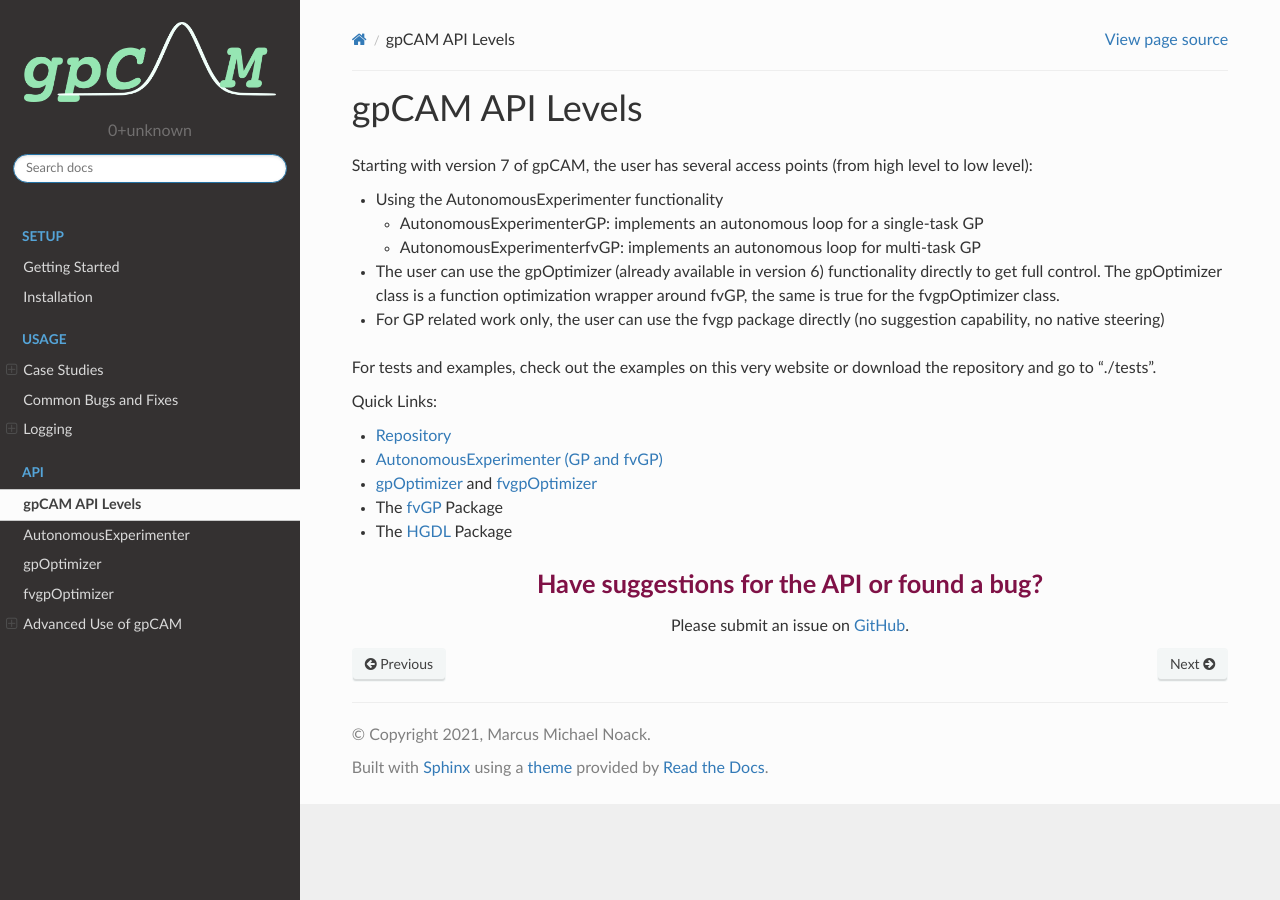
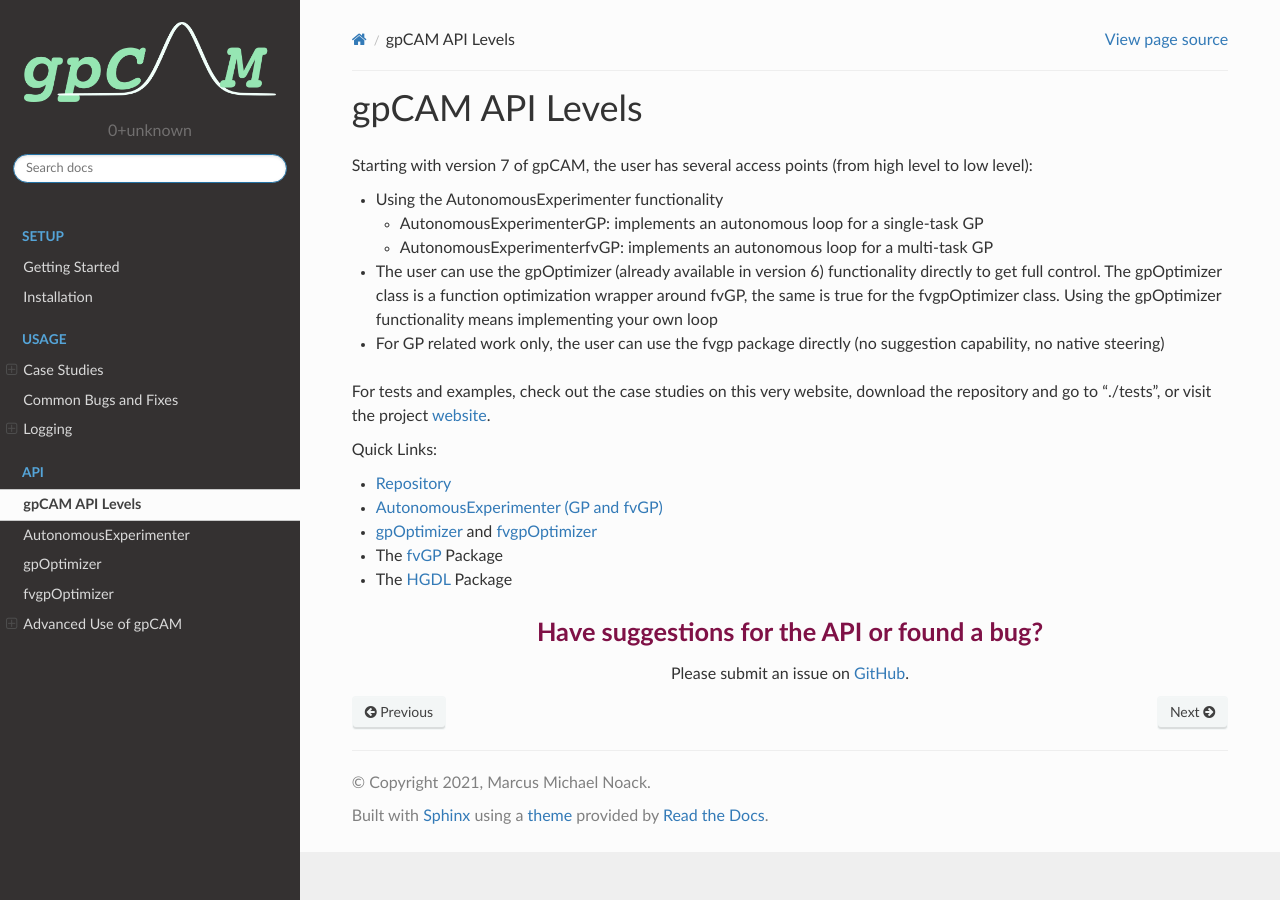
Before and after one commit to lbl-camera/gpCAM, a Sphinx documentation site: the page built from docs/source/api/index.md, in a window 1280 px wide. Built offline with Sphinx 7.4.7 and the Read the Docs theme 2.0.0, drawn with Linux system fonts in a browser that asks for light colours.

Commit message:
small changed to docs index

```diff
--- a/docs/source/api/index.md
+++ b/docs/source/api/index.md
@@ -4,12 +4,12 @@ Starting with version 7 of gpCAM, the user has several access points (from high
 
 - Using the AutonomousExperimenter functionality
   - AutonomousExperimenterGP: implements an autonomous loop for a single-task GP
-  - AutonomousExperimenterfvGP: implements an autonomous loop for multi-task GP
+  - AutonomousExperimenterfvGP: implements an autonomous loop for a multi-task GP
 
-- The user can use the gpOptimizer (already available in version 6) functionality directly to get full control. The gpOptimizer class is a function optimization wrapper around fvGP, the same is true for the fvgpOptimizer class.
+- The user can use the gpOptimizer (already available in version 6) functionality directly to get full control. The gpOptimizer class is a function optimization wrapper around fvGP, the same is true for the fvgpOptimizer class. Using the gpOptimizer functionality means implementing your own loop
 - For GP related work only, the user can use the fvgp package directly (no suggestion capability, no native steering)
 
-For tests and examples, check out the examples on this very website or download the repository and go to "./tests".
+For tests and examples, check out the case studies on this very website, download the repository and go to "./tests", or visit the project [website](https://gpcam.lbl.gov/).
 
 
 Quick Links:
```
